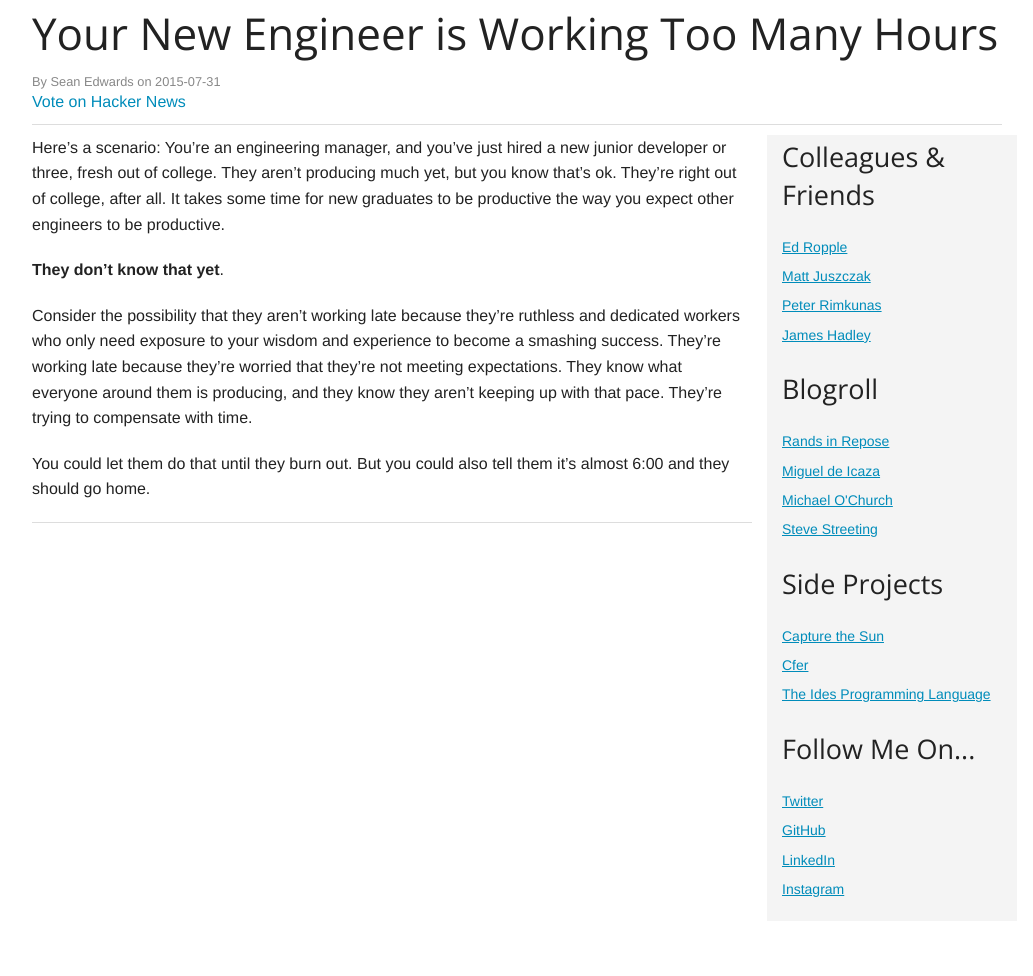
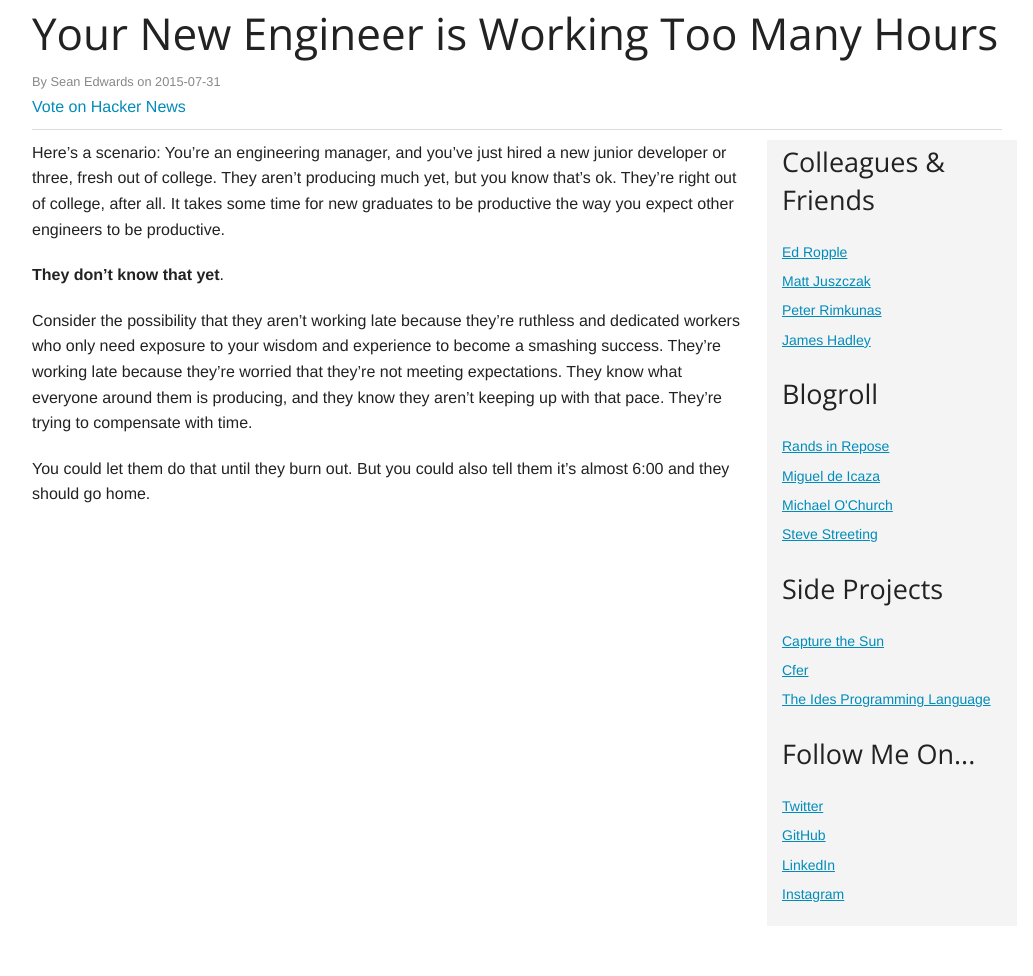
Before and after one commit to seanedwards/seanedwards.github.io, a Jekyll site: the page built from _posts/2015-07-31-your-new-engineer.md, in a window 1280 px wide. Shown: the whole page, without its empty margins (123-1156 px from the left). Built offline with Jekyll 4.4.1, drawn with Linux system fonts in a browser that asks for light colours; comment, search, counter and statistics services are not loaded.

```diff
--- a/css/site.css
+++ b/css/site.css
@@ -27,7 +27,7 @@
 }
 
 .byline {
-  margin-bottom: 5px;
+  margin-bottom: 10px;
 }
 
 .sharing {
```
Also changed, not shown: _posts/2015-07-31-your-new-engineer.md (+0 -1 lines).
